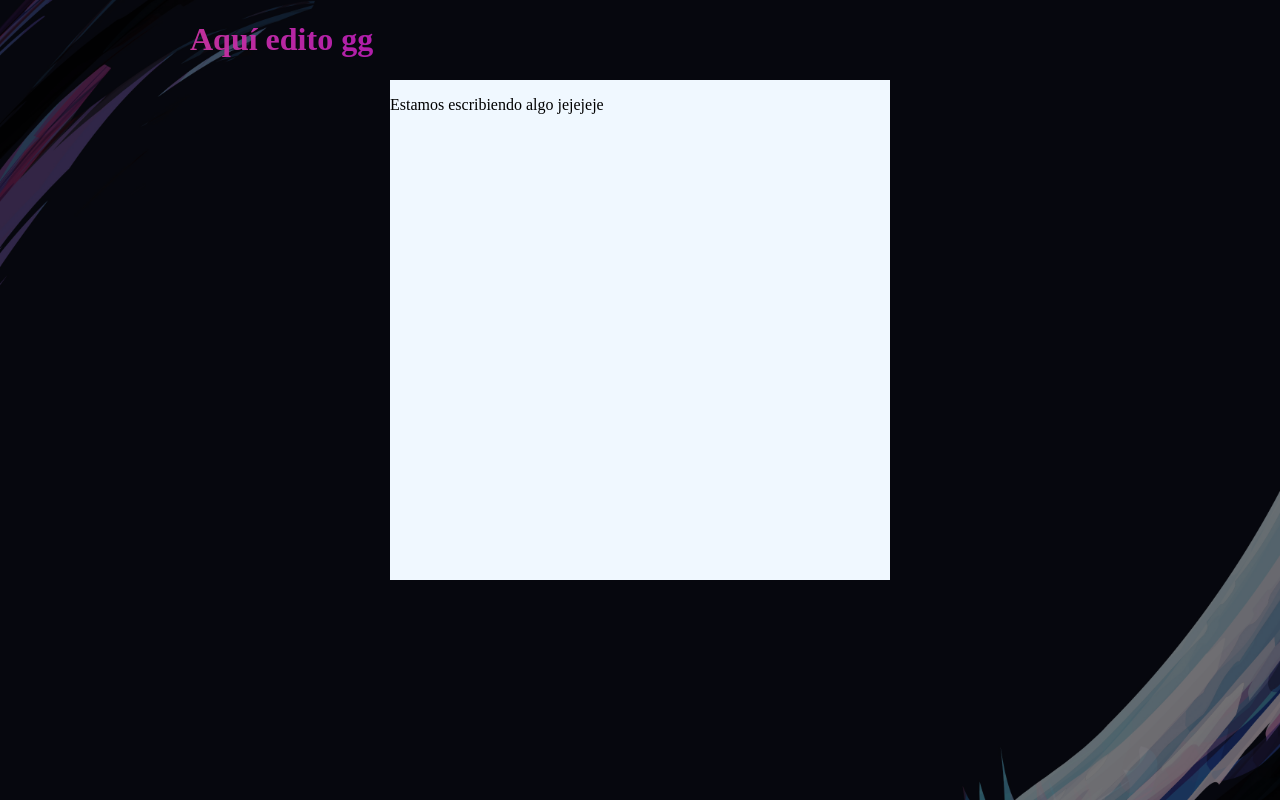
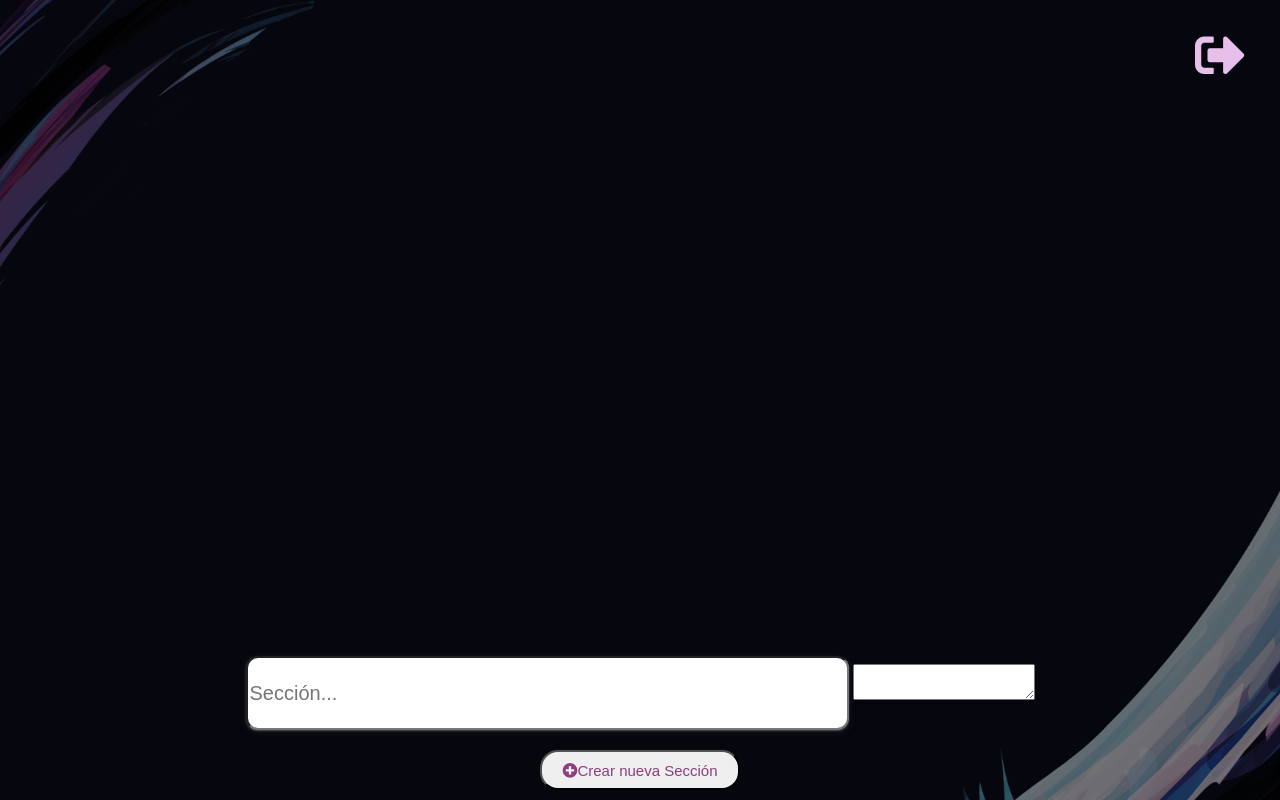
Before and after one commit to PioPioPiola/MiSegundaEncarta-ProyectoIUSH, a Flask app: page /modoEdicion in a window 1280 px wide. Run offline with Flask 3, Linux system fonts and the light colour scheme; some libraries are stand-ins or nearby versions.

Commit message:
Se agrega acción de salir y estructura para cargar imágenes, videos y modificar el nombre de sección

```diff
--- a/Controllers/InicioController.py
+++ b/Controllers/InicioController.py
@@ -1,14 +1,41 @@
 from main import app
 from flask import render_template
+from flask import request, jsonify, redirect, url_for
+import cloudinary.uploader
+import hashlib
 
+#Organizar acciones y encarpetado para que no todo se centre en el inicio controller sino en los controller que correspondan :D
 @app.route("/inicio")
 def Index():
     return render_template('Index.html')
 
 @app.route("/modoEdicion")
 def EditarCrear():
-    return render_template('_EditarCrear.html')
+    nombreSeccion = request.args.get('nombreSeccion', '')
+    message = request.args.get('message', '')
+    return render_template('_EditarCrear.html', nombreSeccion=nombreSeccion, message=message)
 
 @app.route("/modoVisualizacion")
 def Detalle():
     return render_template('_Detalle.html')
+
+@app.route('/ActualizarSeccion', methods=['POST'])
+def ActualizarSeccion():
+    nombreSeccion = request.form.get('nombre-seccion')
+    editorContent = request.form.get('editor')
+
+    return redirect(url_for('EditarCrear', nombreSeccion=nombreSeccion, message="Registro modificado correctamente."))
+
+@app.route('/upload', methods=['POST'])
+def upload():
+
+    file = request.files['upload']
+    hash_filename = hashlib.md5(file.filename.encode()).hexdigest()[:10] #TODo:Cambiar por el método de la clase NM3, para usar hashmaps y generar el hash manual
+
+    result = cloudinary.uploader.upload(file, public_id=hash_filename)
+
+    return jsonify({
+        'url': result['secure_url'],
+        'uploaded': 1,
+        'fileName': result['original_filename']
+    })
--- a/Static/styles.css
+++ b/Static/styles.css
@@ -292,3 +292,69 @@ h1 {
     position: relative;
     z-index: 2;
 }
+
+.nombre-seccion {
+    width: 595px;
+    height: 68px;
+    margin-top: 30px;
+    margin-bottom: 10px;
+    color: #beb6be;
+    font-size: 20px;
+    font-weight: 300px;
+    font-family: Arial, Helvetica, sans-serif;
+    border-radius: 12px;
+    box-shadow: rgba(223, 230, 235, 0.3) 0px 1px 2px 0px, rgba(60, 64, 67, 0.15) 0px 2px 6px 2px;
+}
+
+#logout-icon {
+    position: fixed;
+    top: 30px;
+    right: 35px;
+    font-size: 50px;
+    color: #e6c0eb;
+    cursor: pointer;
+    z-index: 1000;
+}
+
+#logout-icon:hover {
+    color: #fdfbfb;
+}
+
+.ck.ck-reset.ck-editor{
+    background-color: rgb(205, 191, 212);
+    width: 600px;
+    height: 600px;
+    border: 1px solid #ccc;
+    border-radius: 10px;
+    padding: 10px;
+    box-shadow: rgba(223, 230, 235, 0.3) 0px 1px 2px 0px, rgba(60, 64, 67, 0.15) 0px 2px 6px 2px;
+}
+.ck-editor__editable {
+    background-color: rgb(205, 191, 212);
+    height: 538px; /* TODO: hacer este tamaño dinámico para la cantidad de texto que se ingrese. La clase de arriba también. */
+    font-family: 'Arial', sans-serif;
+    font-size: 16px;
+    color: #333;
+    border: 1px solid #ccc;
+    border-radius: 10px;
+    padding: 20px;
+    box-shadow: rgba(223, 230, 235, 0.3) 0px 1px 2px 0px, rgba(60, 64, 67, 0.15) 0px 2px 6px 2px;
+}
+
+.ck.ck-toolbar {
+    background-color: #ffffff;
+    border: 1px solid #ccc;
+}
+
+#nueva-seccion {
+    text-decoration: none;
+    margin: 10px;
+    font-size: 15px;
+    color: #8a3e7d;
+    display: flex;
+    justify-content: center;
+    align-items: center;
+    height: 40px;
+    width: 200px;
+    border-radius: 18px;
+}
--- a/main.py
+++ b/main.py
@@ -1,8 +1,21 @@
 from flask import Flask
+from flask_ckeditor import CKEditor
+import cloudinary
+import cloudinary.uploader
 
 app = Flask(__name__)
+
+#Info del hosting en la nube para cargar imágenes y videos
+cloudinary.config(
+  cloud_name = "db840ls20",
+  api_key = "759334777182378",
+  api_secret = "4HBuNNhkOVx8BgQ5F9aE7cVZz78"
+)
+
+# Se agrega CKEditor para editor de texto
+ckeditor = CKEditor(app)
 
 from Controllers.InicioController import *
 
 if __name__ == '__main__':
-   app.run(debug = True)
+    app.run(debug=True)
--- a/templates/Index.html
+++ b/templates/Index.html
@@ -40,7 +40,7 @@
                     </p>
                 </a>
                 <a href="https://github.com/pipe777byte" target="_blank" class="tarjeta">
-                    <p>Felipe Serna Hernandéz</p>
+                    <p>Felipe Serna Hernandez</p>
                     <img src="{{ url_for('static', filename='Felipe.png') }}" alt="Felipe">
                     <p>Tecnólogo en Sistemas (Estudiante) <br> <br>
                         <div class="Logos">
--- a/templates/_Detalle.html
+++ b/templates/_Detalle.html
@@ -1,14 +1,19 @@
 <!DOCTYPE html>
 <html lang="en">
 <head>
+    <!--TODO: Hacer un layout con etiquetas de header, links, etc, para estandarizar elementos-->
     <meta charset="UTF-8">
     <meta name="viewport" content="width=device-width, initial-scale=1.0">
+    <link rel="stylesheet" href="https://cdnjs.cloudflare.com/ajax/libs/font-awesome/5.15.3/css/all.min.css">
     <link rel="stylesheet" href="{{ url_for('static', filename='styles.css') }}">
     <link rel="icon" href="{{ url_for('static', filename='Logo.ico') }}" type="image/x-icon">
 
     <title>Mi Segunda Encarta</title>
 </head>
 <body>
+    <a href="/inicio" title="Salir del modo">
+        <i class="fas fa-sign-out-alt" id="logout-icon"></i>
+    </a>
     <div class="contenido" style="display: flex; flex-direction: column; width: 900px;">
         <h1>Aquí veo gg</h1>
         <div style="display: flex; justify-content: center;">
--- a/templates/_EditarCrear.html
+++ b/templates/_EditarCrear.html
@@ -3,19 +3,36 @@
 <head>
     <meta charset="UTF-8">
     <meta name="viewport" content="width=device-width, initial-scale=1.0">
+    <link rel="stylesheet" href="https://cdnjs.cloudflare.com/ajax/libs/font-awesome/5.15.3/css/all.min.css">
     <link rel="stylesheet" href="{{ url_for('static', filename='styles.css') }}">
     <link rel="icon" href="{{ url_for('static', filename='Logo.ico') }}" type="image/x-icon">
 
     <title>Mi Segunda Encarta</title>
 </head>
 <body>
-    <div class="contenido" style="display: flex; flex-direction: column; width: 900px;">
-        <h1>Aquí edito gg</h1>
-        <div style="display: flex; justify-content: center;">
-            <div style="background-color: aliceblue; width: 500px; height: 500px;">
-                <p style="color: black;">Estamos escribiendo algo jejejeje</p>
+    <a href="/inicio" title="Salir del modo">
+        <i class="fas fa-sign-out-alt" id="logout-icon"></i>
+    </a>
+    <div class="contenido" style="display: flex; flex-direction: column;" id="seccion-container">
+        <div style="display: flex; flex-direction: column; align-items: center; justify-content: center;">
+            {% include '_Seccion.html' %}
+            <!-- Controlar que las nuevas secciones que se agreguen sea por consecutivo, ara diferenciar contenido -->
+            <div style="display: flex; align-items: center; justify-content: center;">
+                <button id="nueva-seccion"><i class="fas fa-plus-circle"></i> Crear nueva Sección</button>
             </div>
         </div>
     </div>
 </body>
+<script>
+        document.querySelector("#nueva-seccion").addEventListener("click", function() {
+            fetch('/modoVisualizacion/CrearSeccion')
+                .then(response => response.json()) // Espera un JSON como respuesta
+                .then(data => {
+                    const nuevaSeccion = document.createElement('div');
+                    nuevaSeccion.innerHTML = data.html;
+                    document.querySelector("#seccion-container").appendChild(nuevaSeccion);
+                })
+                .catch(error => console.error('Error:', error));
+        });
+</script>
 </html>
--- /dev/null
+++ b/templates/_Seccion.html
@@ -0,0 +1,71 @@
+<head>
+    <link rel="stylesheet" href="https://cdnjs.cloudflare.com/ajax/libs/font-awesome/5.15.3/css/all.min.css">
+    <style>
+        .success-message {
+            color: green;
+            font-weight: bold;
+        }
+    </style>
+</head>
+<body>
+    <div class="contenido">
+        <div>
+            <div>
+                <form id="editor-form" method="POST" action="/ActualizarSeccion">
+                    <input class="nombre-seccion" name="nombre-seccion" type="text" placeholder="Sección..." value="{{ nombreSeccion }}">
+                    <textarea name="editor" id="editor"></textarea>
+                </form>
+            </div>
+            {% if message %}
+            <div id="message" class="success-message">{{ message }}</div>
+            {% endif %}
+        </div>
+    </div>
+
+    <script src="https://cdn.ckeditor.com/ckeditor5/39.0.0/classic/ckeditor.js"></script>
+
+    <script>
+        let seccion = document.querySelector(".nombre-seccion");
+
+        ClassicEditor
+            .create(document.querySelector('#editor'), {
+                // hacer esto hidden, que se muestre con el hover del editor, no del toolbar
+                toolbar: {
+                    items: [
+                        'imageUpload', 'mediaEmbed', 'customVideoUpload'
+                    ]
+                },
+                mediaEmbed: {
+                    previewsInData: true
+                },
+                image: {
+                    toolbar: [
+                        'imageTextAlternative', 'imageStyle:full', 'imageStyle:side'
+                    ]
+                },
+                simpleUpload: {
+                    uploadUrl: '/upload'
+                }
+            })
+            .then(editor => {
+                editor.model.document.on('change:data', () => {
+                    document.querySelector('#editor').value = editor.getData();
+                });
+
+                seccion.addEventListener('blur', () => {
+                    document.querySelector('#editor').value = editor.getData();
+                    document.querySelector('#editor-form').submit();
+                });
+            })
+            .catch(error => {
+                console.error(error);
+            });
+
+        const messageDiv = document.getElementById('message');
+        if (messageDiv) {
+            setTimeout(() => {
+                messageDiv.style.display = 'none';
+            }, 2000);
+        }
+    </script>
+</body>
```
